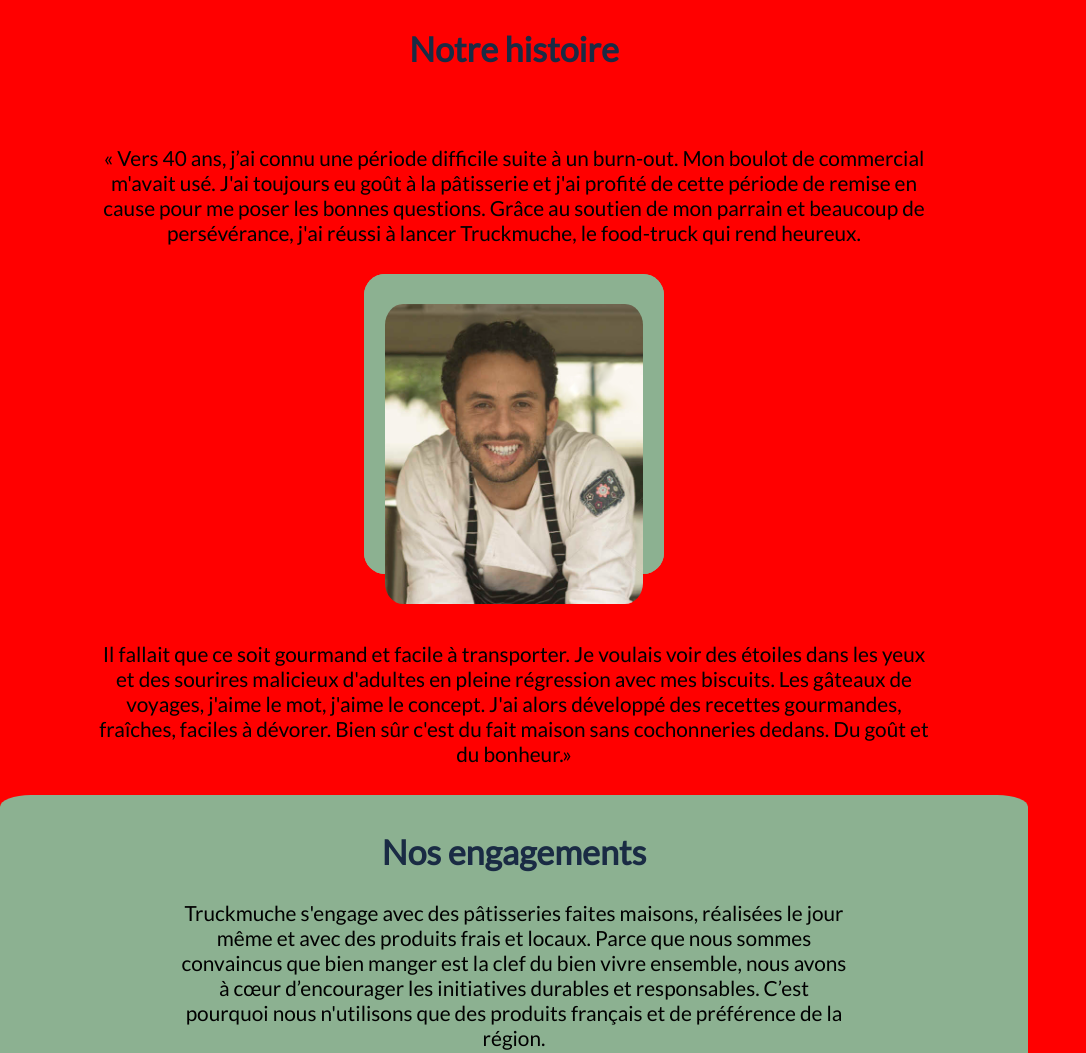
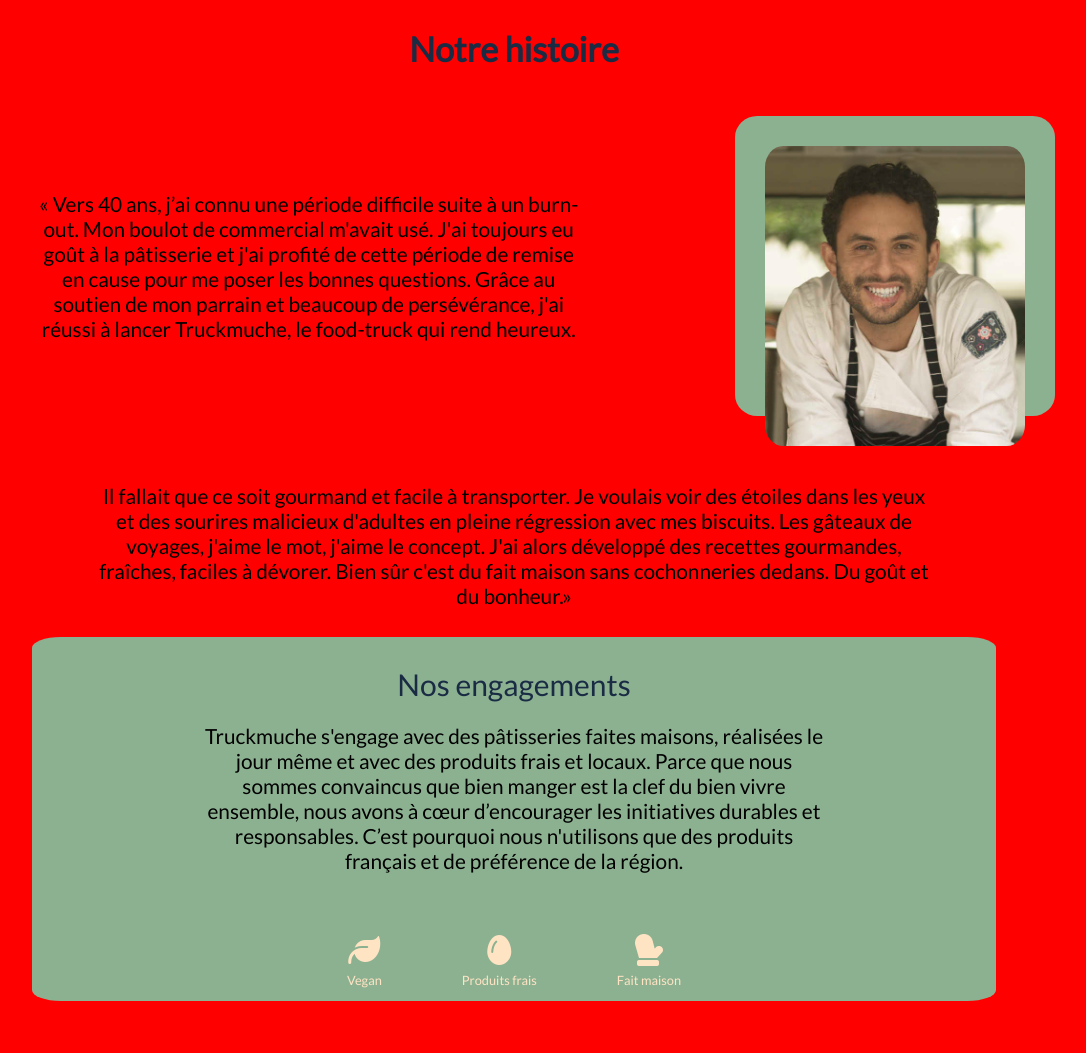
Before and after one commit to AliceBraye44/Truckmuche, a plain HTML site: page history.html in a window 1280 px wide. Shown: the top 1053 px of the page, without its empty margins (126-1212 px from the left). After the commit the page ends 1009 px from the top, so only its background shows below. Drawn offline with Linux system fonts and the light colour scheme.

Commit message:
page history entièrement responsiv

```diff
--- a/history.html
+++ b/history.html
@@ -23,6 +23,7 @@
 <h2>Notre histoire </h2>
 <br/>
 
+<div class="histoireMarc">
     <div class="histoire1">
         <p>« Vers 40 ans, j’ai connu une période difficile suite à un burn-out. Mon boulot de commercial m'avait usé. J'ai toujours eu goût à la pâtisserie et j'ai profité de cette période de remise en cause pour me poser les bonnes questions.
         Grâce au soutien de mon parrain et beaucoup de persévérance, j'ai réussi à lancer Truckmuche, le food-truck qui rend heureux.
@@ -33,7 +34,7 @@
         <div class="child1"></div>
         <div class="child1 child2"><img class="marc" src="image/portraitmarc.jpg"/> </div>
     </div>
-
+</div>
 
     <div class="histoire2">
         <br/>
@@ -46,7 +47,7 @@
 
 
 <div class="texteengagement">
-        <h2>Nos engagements</h2>
+        <p><span class="titreEngagement">Nos engagements</span></p>
     <p>
         Truckmuche s'engage avec des pâtisseries faites maisons, réalisées le jour même et avec des produits frais et locaux.
         Parce que nous sommes convaincus que bien manger est la clef du bien vivre ensemble, nous avons à cœur d’encourager les initiatives durables et responsables.
--- a/style.css
+++ b/style.css
@@ -299,7 +299,6 @@ h5 {
   /* CSS corps de la page HISTOIRE */
 
 
-
   .texteengagement {
     margin-bottom: none;
     background-color: #8cb191;
@@ -307,6 +306,11 @@ h5 {
     border-radius: 7%;
     margin-left: auto;
     margin-right: auto;
+ }
+
+ .titreEngagement {
+     font-size: 30px;
+     color: #1a2b44;
  }
 
  .pictos {
@@ -412,6 +416,29 @@ h5 {
         border-radius: 3%;
     }
 
+    .histoireMarc {
+        display: flex;
+        align-items: center;
+        justify-content: space-around;
+        margin-left: none;
+        margin-right: 30%;
+        width: 80%;
+    }
+
+    .parent {
+        width: 1300px;
+    }
+
+    .child1 {
+     width: auto;
+
+    }
+
+    .child2 {
+        width: auto;
+    }
+
+
 }
 /*mobile first : breakingpoint pour passage en desktop  */
 
@@ -445,8 +472,27 @@ h5 {
     }
 
     .texteengagement {
-        width: 80%;
+        width: 75%;
         border-radius: 3%;
     }
 
-}
+    .histoireMarc {
+        display: flex;
+        align-items: center;
+        justify-content: space-around;
+        margin-left: none;
+        margin-right: 30%;
+        width: 80%;
+    }
+
+    .parent {
+        width: 600px;
+    }
+
+    .child1 {
+     width: auto;
+    }
+
+    .child2 {
+        width: auto;
+    }
```
Lines whose indentation alone changed are shown as unchanged.
